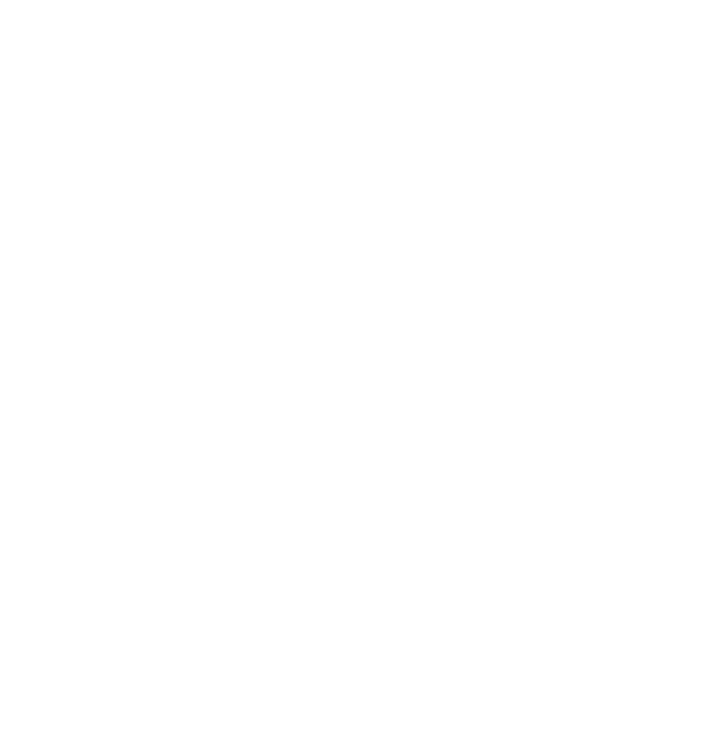
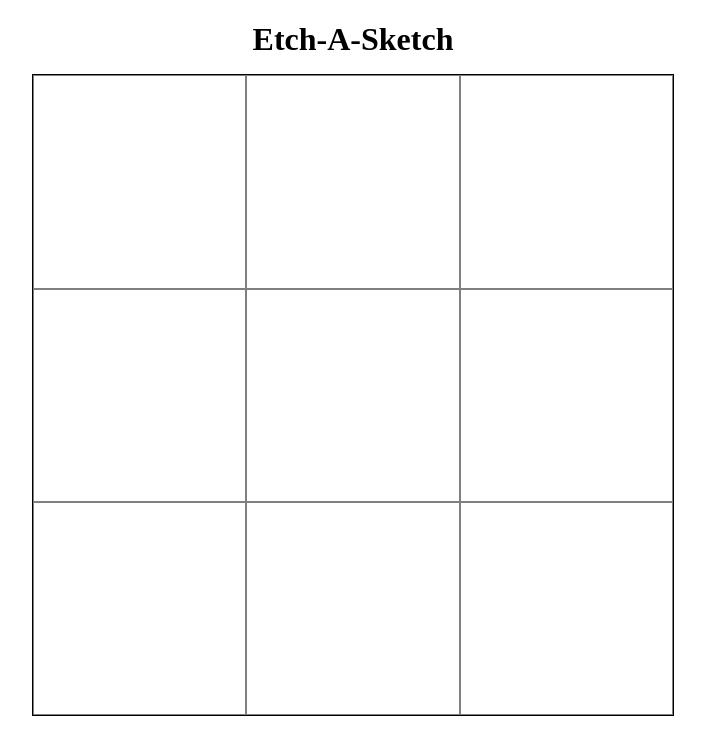
Before and after one commit to bbbbcccd/etch-a-sketch, a plain HTML site: page index.html in a window 1280 px wide. Shown: the whole page, without its empty margins (287-992 px from the left). Drawn offline with Linux system fonts and the light colour scheme.

Commit message:
Add header and 3x3 grid

```diff
--- a/index.html
+++ b/index.html
@@ -9,7 +9,26 @@
 </head>
 
 <body>
+    <h1 class="header">Etch-A-Sketch</h1>
+    <div class="grid-container">
+        <div class="grid-row">
+            <div class="grid-cell"></div>
+            <div class="grid-cell"></div>
+            <div class="grid-cell"></div>
+        </div>
 
+        <div class="grid-row">
+            <div class="grid-cell"></div>
+            <div class="grid-cell"></div>
+            <div class="grid-cell"></div>
+        </div>
+
+        <div class="grid-row">
+            <div class="grid-cell"></div>
+            <div class="grid-cell"></div>
+            <div class="grid-cell"></div>
+        </div>
+    </div>
 </body>
 
 </html>
--- a/styles.css
+++ b/styles.css
@@ -0,0 +1,24 @@
+.header {
+    margin-bottom: 16px;
+    text-align: center;
+    font-size: 32px;
+}
+
+.grid-container {
+    height: 640px;
+    width: 640px;
+    border: 1px solid black;
+    margin: auto;
+    display: flex;
+    flex-direction: column;
+}
+
+.grid-row {
+    display: flex;
+    flex: auto;
+}
+
+.grid-cell {
+    border: 1px solid grey;
+    flex: auto;
+}
```
